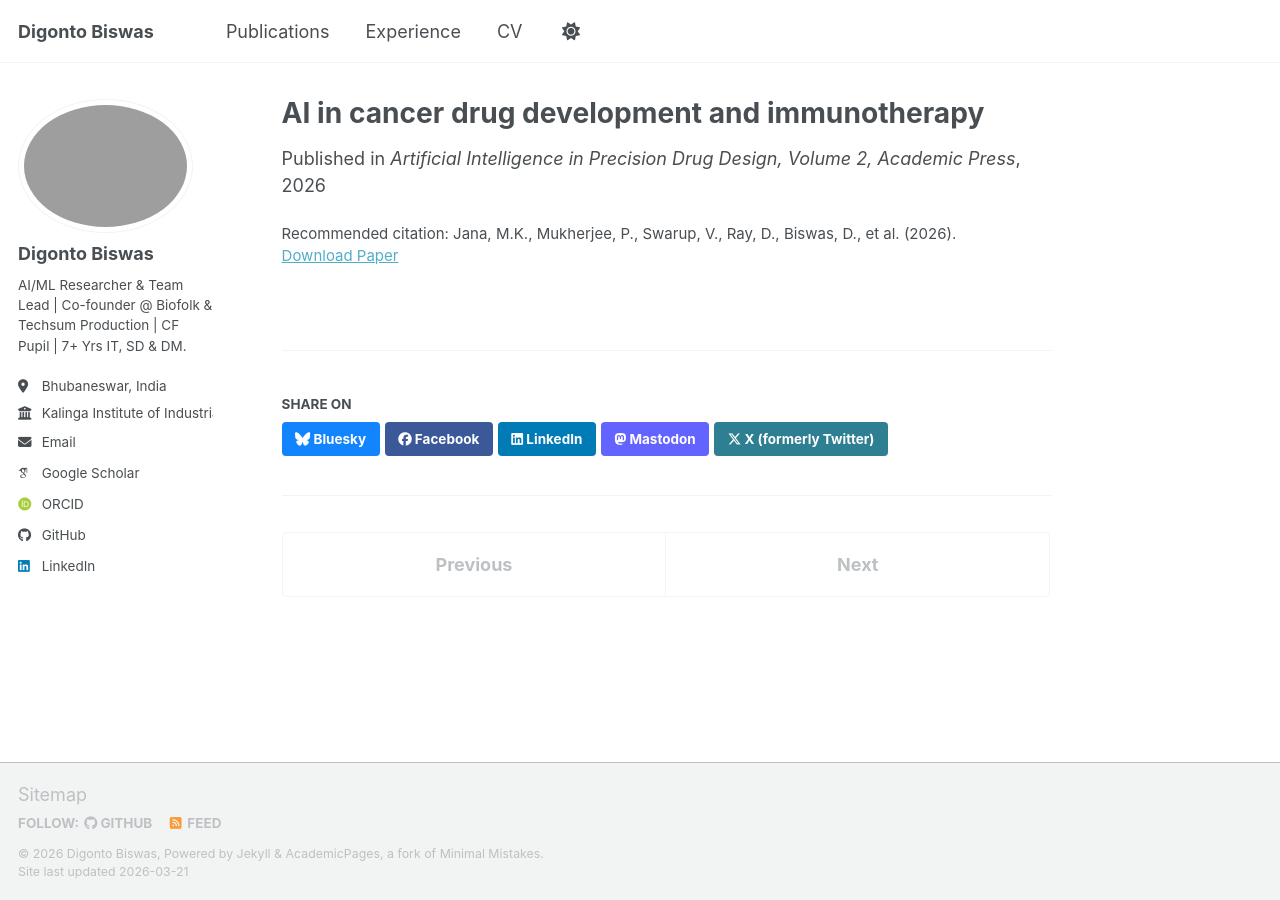
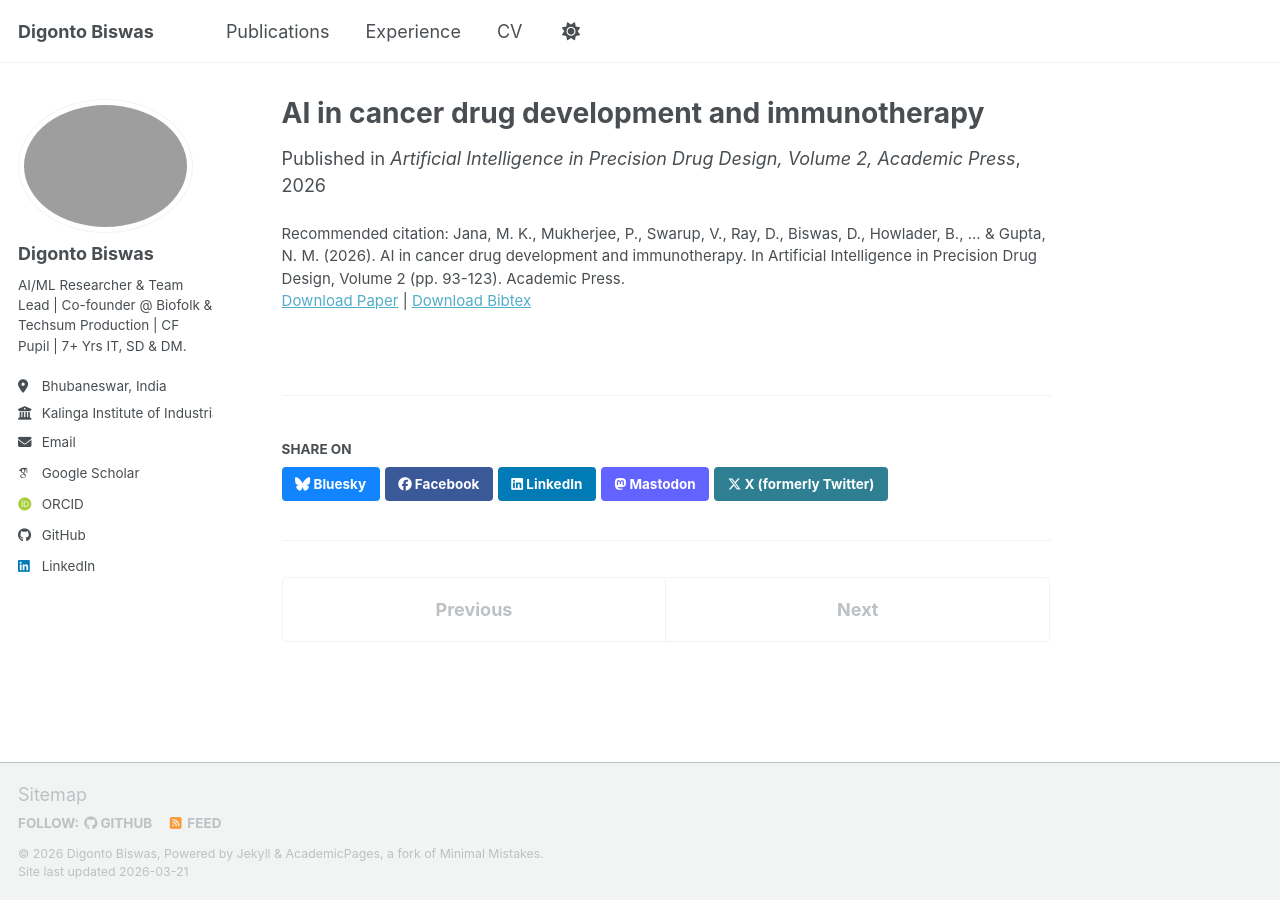
Before and after one commit to digontobiswas/digontobiswas.github.io, a Jekyll site: the page built from _publications/2026-01-01-ai-cancer-drug.md, in a window 1280 px wide. Built offline with Jekyll 4.4.1, drawn with Linux system fonts in a browser that asks for light colours; some web fonts are replaced; a script bundle is joined from its source files by our own code; library files that are not in the unit come from our copies.

Commit message:
Update 2026-01-01-ai-cancer-drug.md

```diff
--- a/_publications/2026-01-01-ai-cancer-drug.md
+++ b/_publications/2026-01-01-ai-cancer-drug.md
@@ -6,6 +6,7 @@ permalink: /publication/2026-ai-cancer
 excerpt: "Book chapter on AI applications in cancer immunotherapy."
 date: 2026-01-01
 venue: "Artificial Intelligence in Precision Drug Design, Volume 2, Academic Press"
-paperurl: ""
-citation: "Jana, M.K., Mukherjee, P., Swarup, V., Ray, D., Biswas, D., et al. (2026)."
+paperurl: "https://www.sciencedirect.com/science/chapter/edited-volume/abs/pii/B978044344430200013X"
+bibtexurl: '/files/jana2026ai.bib'
+citation: "Jana, M. K., Mukherjee, P., Swarup, V., Ray, D., Biswas, D., Howlader, B., ... & Gupta, N. M. (2026). AI in cancer drug development and immunotherapy. In Artificial Intelligence in Precision Drug Design, Volume 2 (pp. 93-123). Academic Press."
 ---
```
